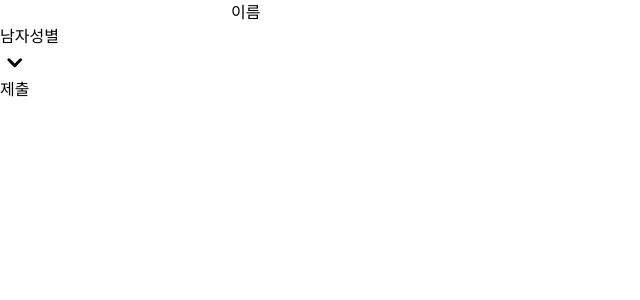
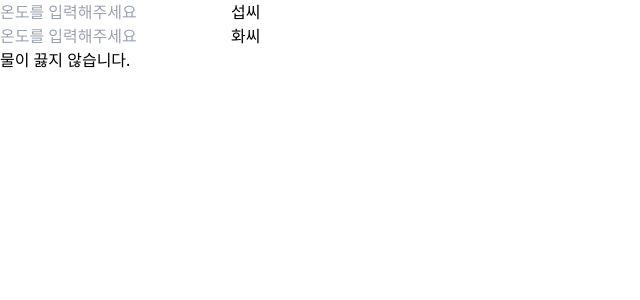
Before and after one commit to publdaze/First-met-React, a React (Create React App) app: page / in a window 1280 px wide. Shown: the top 300 px of the page, without its empty margins (0-640 px from the left). Built offline with nearby package versions, Linux system fonts and the light colour scheme; what @material-tailwind/react would draw is missing.

Commit message:
feat : 섭씨온도와 화씨온도 표시 실습

```diff
--- /dev/null
+++ b/src/chapter_12/Calculator.tsx
@@ -0,0 +1,68 @@
+import React, { useState } from "react";
+import TemperatureInput from "./TemperatureInput";
+
+const BoilingVerdict = ({ celsius }: { celsius: number }) => {
+  if (celsius >= 100) {
+    return <p className="text-red-600">물이 끓습니다.</p>;
+  }
+  return <p className="text-blue-600">물이 끓지 않습니다.</p>;
+};
+
+const toCelsius = (fahrenheit: number) => {
+  return ((fahrenheit - 32) * 5) / 9;
+};
+
+const toFahrenheit = (celsius: number) => {
+  return (celsius * 9) / 5 + 32;
+};
+
+const tryConvert = (
+  temperature: string,
+  convert: (fahrenheit: number) => number
+) => {
+  const input = parseFloat(temperature);
+  if (Number.isNaN(input)) {
+    return "";
+  }
+  const output = convert(input);
+  const rounded = Math.round(output * 1000) / 1000;
+  return rounded.toString();
+};
+
+const Calculator = () => {
+  const [temperature, setTemperature] = useState("");
+  const [scale, setScale] = useState("c");
+
+  const handleCelsiusChange = (temperature: string) => {
+    setTemperature(temperature);
+    setScale("c");
+  };
+
+  const handleFahrenheitChange = (temperature: string) => {
+    setTemperature(temperature);
+    setScale("f");
+  };
+
+  const celsius =
+    scale === "f" ? tryConvert(temperature, toCelsius) : temperature;
+  const fahrenheit =
+    scale === "c" ? tryConvert(temperature, toFahrenheit) : temperature;
+
+  return (
+    <div className="m-10 space-y-8">
+      <TemperatureInput
+        scale="c"
+        temperature={celsius}
+        onTemperatureChange={handleCelsiusChange}
+      />
+      <TemperatureInput
+        scale="f"
+        temperature={fahrenheit}
+        onTemperatureChange={handleFahrenheitChange}
+      />
+      <BoilingVerdict celsius={parseFloat(celsius)} />
+    </div>
+  );
+};
+
+export default Calculator;
--- /dev/null
+++ b/src/chapter_12/TemperatureInput.tsx
@@ -0,0 +1,32 @@
+import { Input } from "@material-tailwind/react";
+
+const scaleNames = {
+  c: "섭씨",
+  f: "화씨",
+};
+
+function TemperatureInput({
+  temperature,
+  scale,
+  onTemperatureChange,
+}: {
+  temperature: string;
+  scale: keyof typeof scaleNames;
+  onTemperatureChange: (temperature: string) => void;
+}) {
+  const handleChange: React.ChangeEventHandler<HTMLInputElement> = (event) => {
+    onTemperatureChange(event.target.value);
+  };
+
+  return (
+    <Input
+      variant="static"
+      label={scaleNames[scale]}
+      placeholder="온도를 입력해주세요"
+      value={temperature}
+      onChange={handleChange}
+    />
+  );
+}
+
+export default TemperatureInput;
--- a/src/index.tsx
+++ b/src/index.tsx
@@ -3,7 +3,7 @@ import ReactDOM from "react-dom/client";
 import { ThemeProvider } from "@material-tailwind/react";
 import "./tailwind.css";
 
-import SignUp from "./chapter_11/SignUp";
+import Calculator from "./chapter_12/Calculator";
 
 const root = ReactDOM.createRoot(
   document.getElementById("root") as HTMLElement
@@ -11,7 +11,7 @@ const root = ReactDOM.createRoot(
 root.render(
   <React.StrictMode>
     <ThemeProvider>
-      <SignUp />
+      <Calculator />
     </ThemeProvider>
   </React.StrictMode>
 );
```
